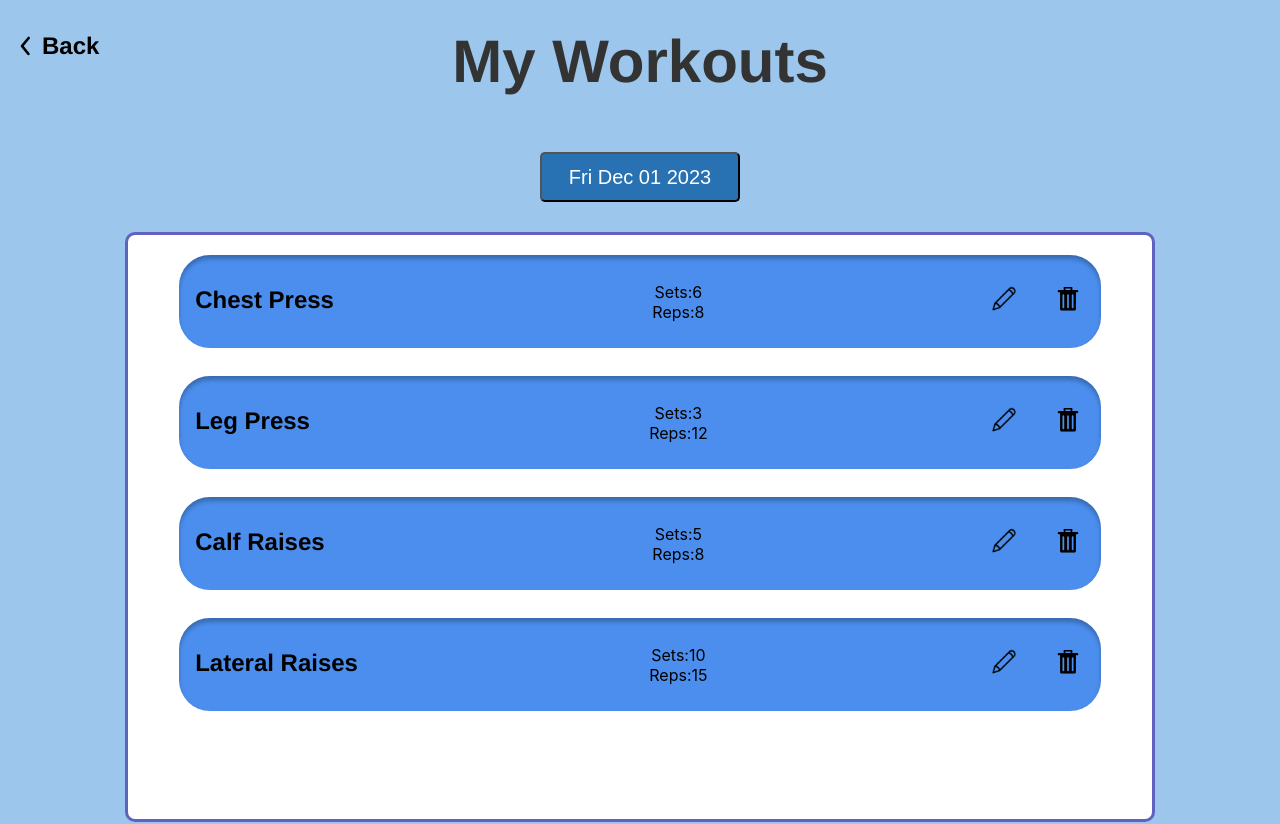
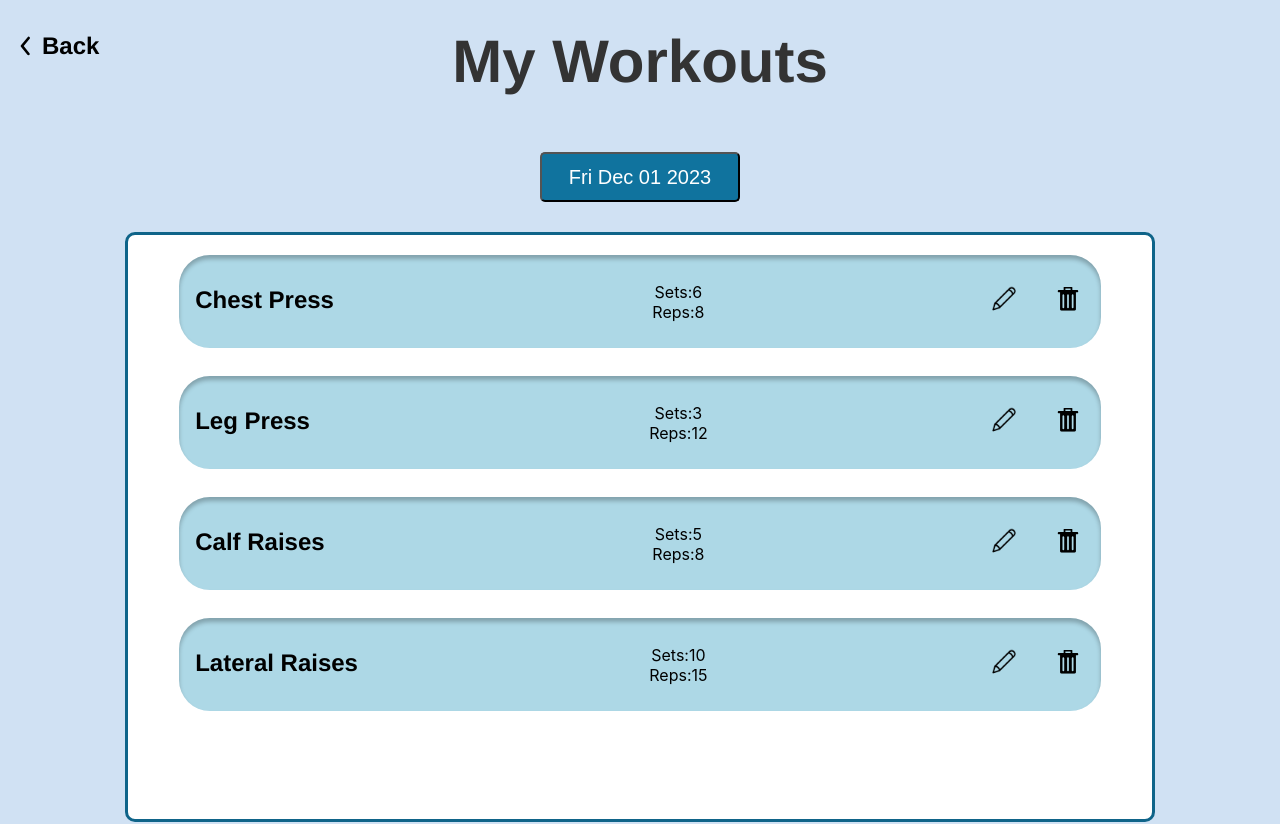
Before and after one commit to jarint/Fitness-Tracker, a React (Create React App) app: page /Workouts in a window 1280 px wide. Shown: the top 824 px of the page. Built offline with nearby package versions, Linux system fonts and the light colour scheme.

Commit message:
editted css to match

```diff
--- a/src/Exercise.css
+++ b/src/Exercise.css
@@ -2,7 +2,7 @@
   margin: 0.5rem;
   margin-top: 20px;
   /* border: 1rem; */
-  background-color: #4b8eed;
+  background-color: lightblue;
   border-radius: 31px;
   box-shadow: inset 0px 4px 4px #00000040;
   height: 93px;
@@ -17,7 +17,7 @@
 }
 
 .e-exercise:hover {
-  border: 5px solid rgb(14, 48, 78);
+  border: 5px solid rgb(31, 94, 149);
   transition: all 0.2s ease;
 }
 
--- a/src/pages/Workouts.css
+++ b/src/pages/Workouts.css
@@ -1,7 +1,7 @@
 .workouts_container {
   width: 100vw;
   height: 100%;
-  background-color: rgb(156, 198, 236);
+  background-color: #d0e1f3;
 }
 
 .workouts {
@@ -31,7 +31,7 @@
   display: flex;
   flex-direction: column;
   align-items: center;
-  border: 3px solid rgb(97, 97, 192);
+  border: 3px solid #0f6489;
   padding-bottom: 100px;
 }
 
@@ -41,7 +41,7 @@
   height: 50px;
   width: 200px;
   color: white;
-  background-color: rgb(40, 114, 179);
+  background-color: #10739e;
   font-size: 20px;
   border-radius: 5px;
 }
```
Also changed, not shown: src/Homepage.js (+3 -7 lines).
